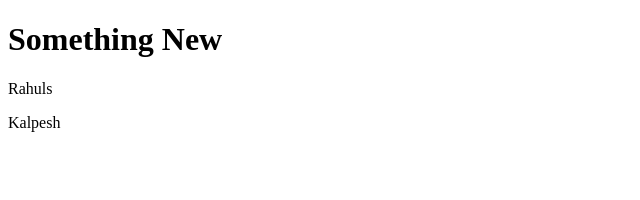
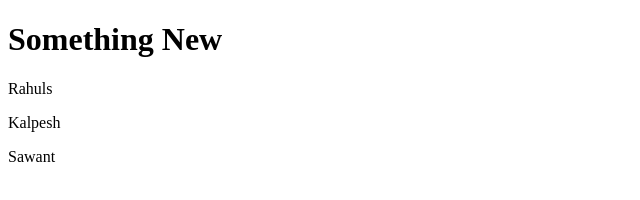
Before and after one commit to sidd82/palaylist, a plain HTML site: page index.html in a window 1280 px wide. Shown: the full height of the page, 0-640 px from the left. Drawn offline with Linux system fonts and the light colour scheme.

Commit message:
sawant para

```diff
--- a/index.html
+++ b/index.html
@@ -10,5 +10,6 @@
     <h1>Something New</h1>
     <p>Rahuls</p>
     <p>Kalpesh</p>
+    <p>Sawant</p>
   </body>
 </html>
```
